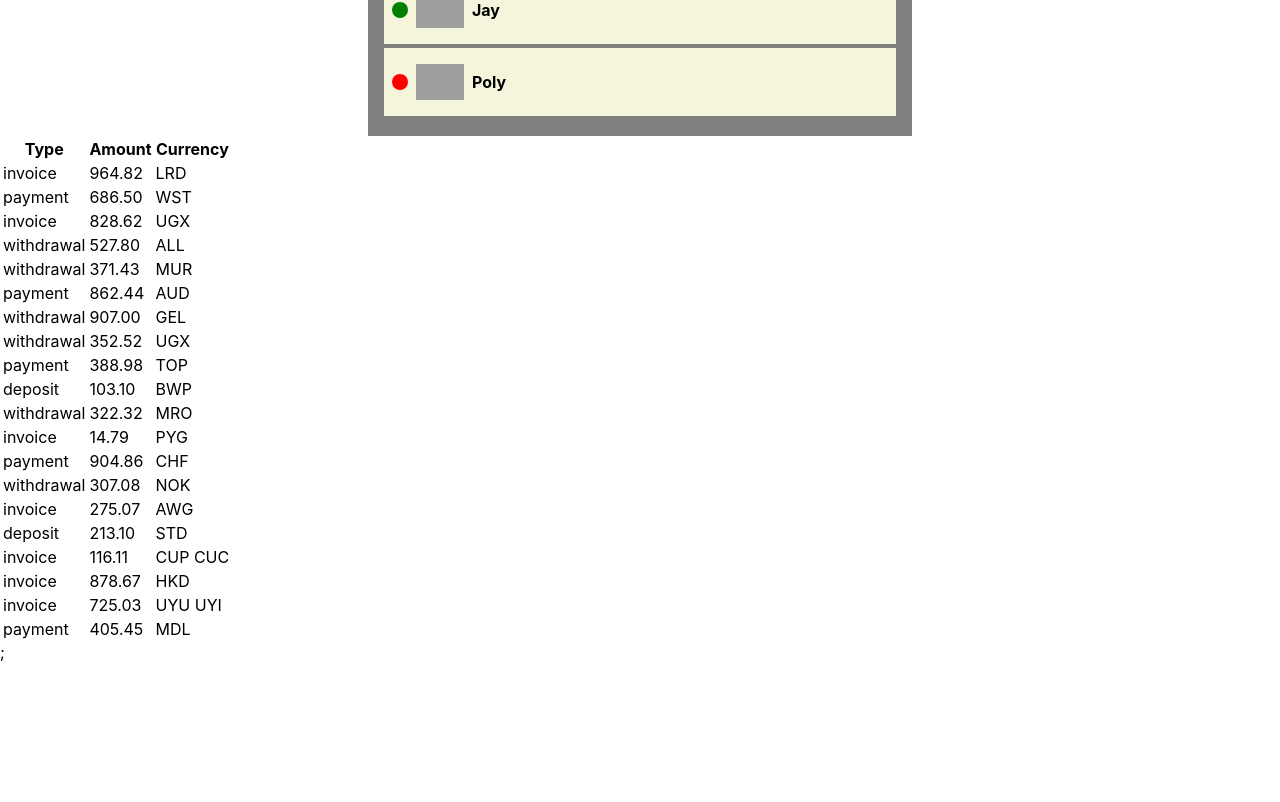
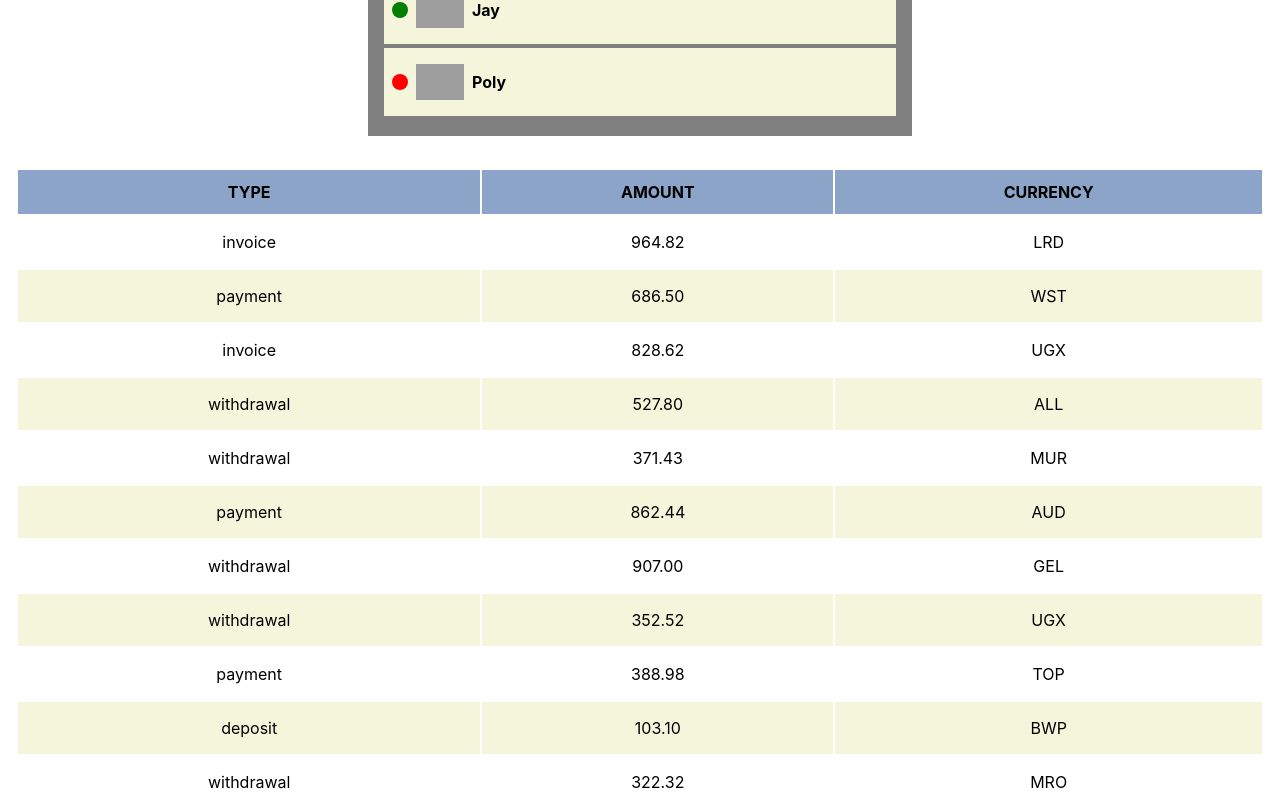
Before and after one commit to NikHectro/goit-react-hw-01-components, a React (Create React App) app: page / in a window 1280 px wide. Shown: the part 1058-1860 px from the top of the page. Before the commit the page ends 1720 px from the top, so only its background shows below. Built offline with nearby package versions, Linux system fonts and the light colour scheme; grey boxes are pictures that could not be loaded.

Commit message:
TransactionHistory - add css

```diff
--- a/src/components/Transactions/TransactionHistory.module.css
+++ b/src/components/Transactions/TransactionHistory.module.css
@@ -0,0 +1,22 @@
+.transactionHistory {
+    width: 100%;
+    padding: 16px;
+    margin: 16px auto;
+    background-color: white;
+}
+
+th {
+    padding: 12px 0;
+    font-weight: 700;
+    text-transform: uppercase;
+    background-color: rgb(140, 164, 199);
+}
+
+td {
+    padding: 16px;
+    text-align-last: center;
+}
+
+tr:nth-child(even) {
+    background-color: beige;
+}
```
